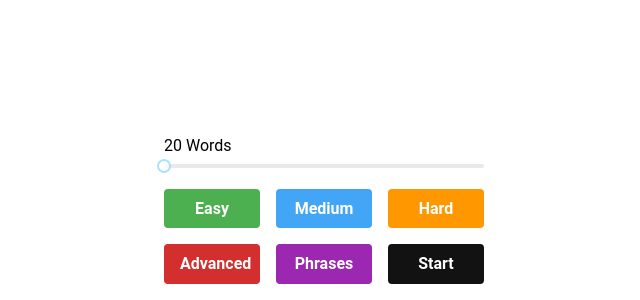
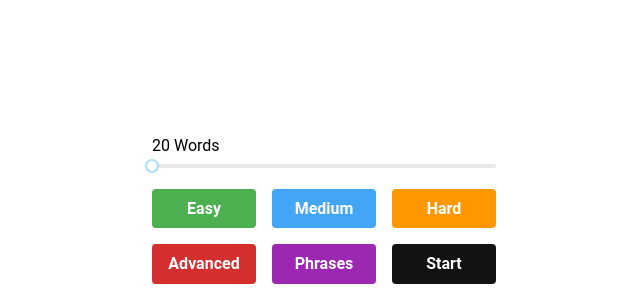
Before and after one commit to simmeringstew/language-flashcards, a React (Vite) app: page / in a window 1280 px wide. Shown: the part 500-800 px from the top of the page, without its empty margins (316-956 px from the left). Built offline with nearby package versions, Linux system fonts and the light colour scheme; a small style sheet from the web is missing.

Commit message:
Changed size of buttons

```diff
--- a/src/styles/app.css
+++ b/src/styles/app.css
@@ -42,7 +42,7 @@ button {
     min-width: 2.25em;
     min-height: 2.25em;
     color: #fff;
-    width: 6rem;
+    width: 6.5rem;
 }
 
 button:hover, button:focus {
```
